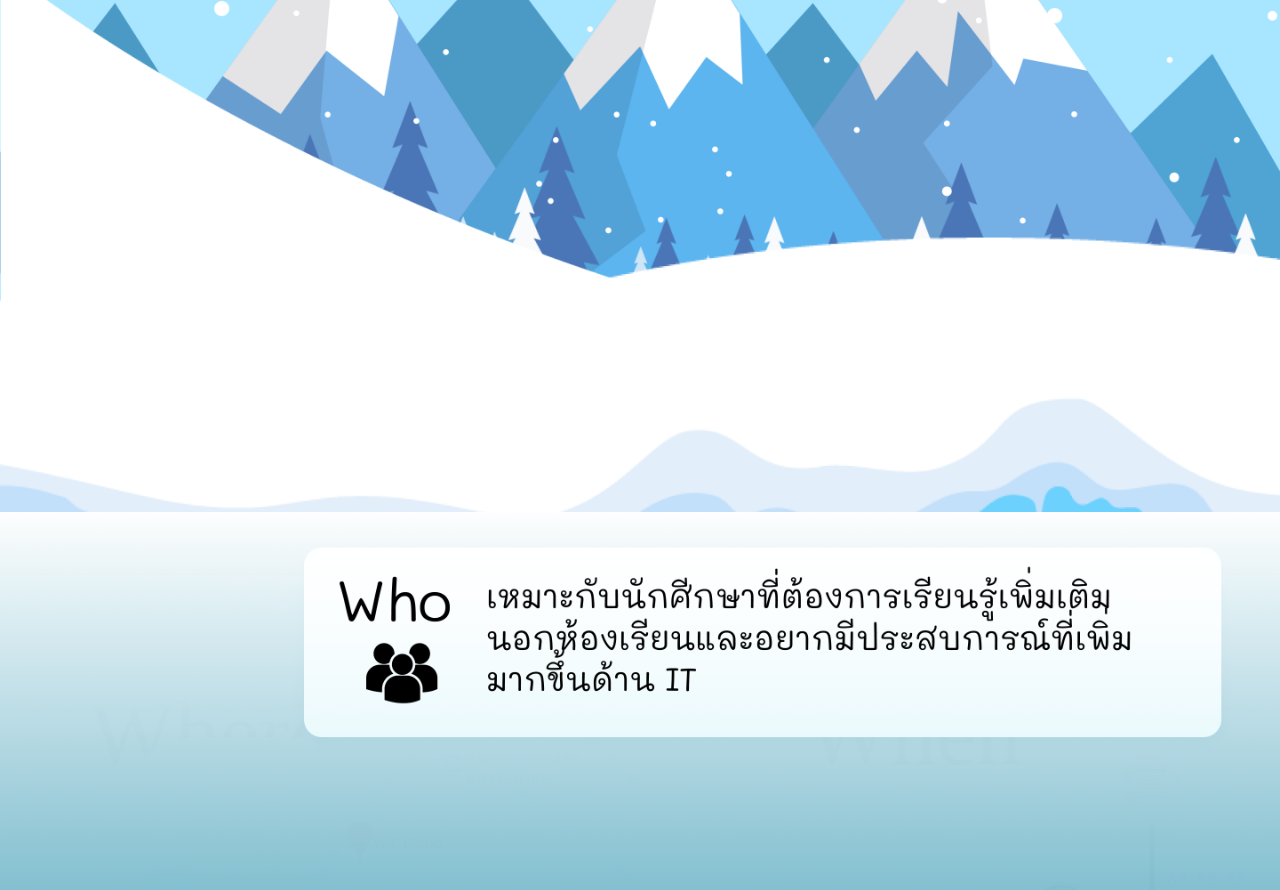
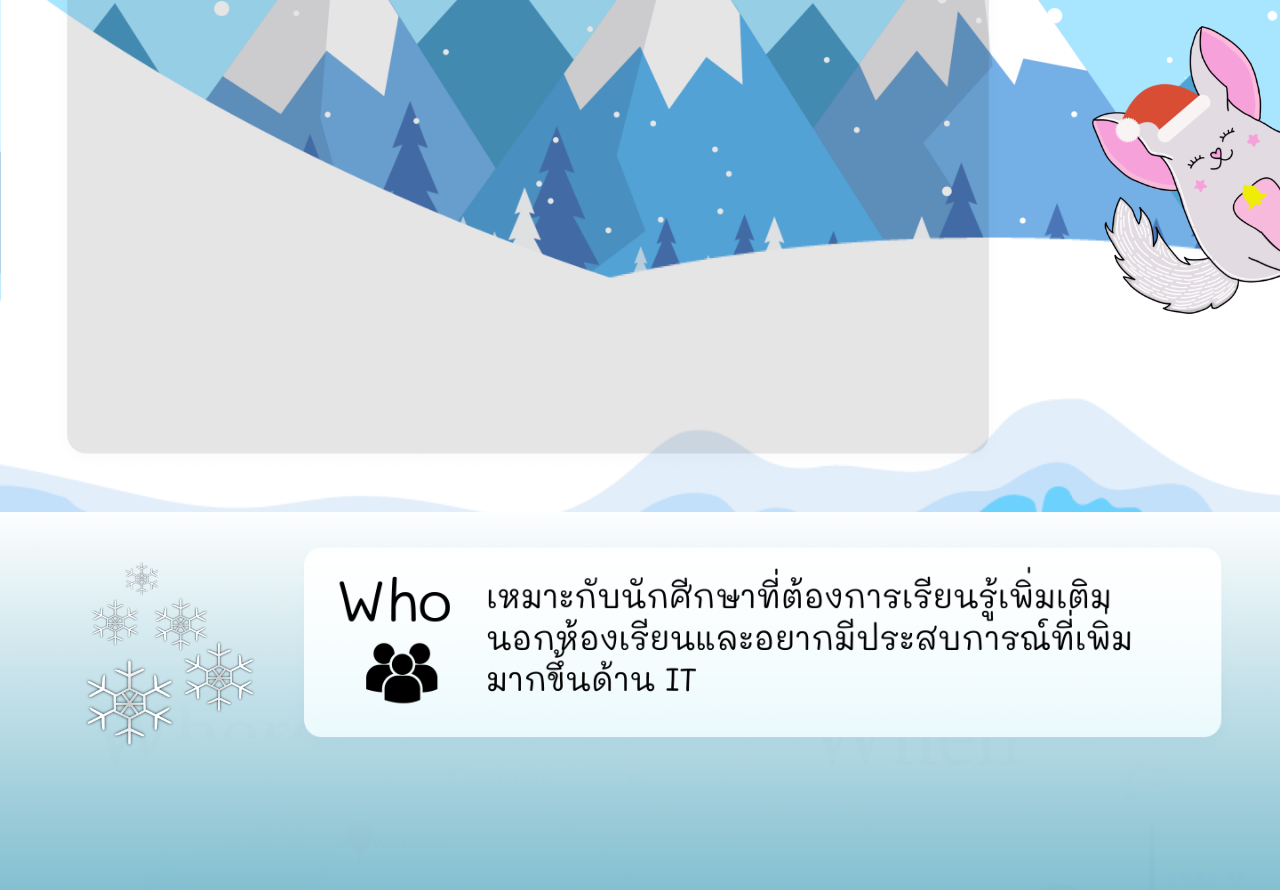
Before and after one commit to Zeferos/chinchila, a React (Create React App) app in the folder chinchilla/: page / in a window 1280 px wide. Shown: the part 1598-2488 px from the top of the page. Built offline with nearby package versions, Linux system fonts and the light colour scheme.

Commit message:
add new element

```diff
--- a/chinchilla/src/Page/WhatWho.js
+++ b/chinchilla/src/Page/WhatWho.js
@@ -29,6 +29,36 @@ const Frame = styled.img`
   width: 100%;
   z-index: 2;
 `
+const Snow = styled.img`
+  margin-top : 30px;
+  top: 133em;
+  left: 5em;
+  position: absolute;
+  width: 14%;
+  z-index: 3;
+`
+const Model = styled.img`
+  margin-top : 30px;
+  top: 93em;
+  right : 0em;
+  position: absolute;
+  width: 25%;
+  z-index: 4;
+`
+const Rectangle1 = styled.img`
+  position: absolute;
+  top: 90em;
+  left: 3em;
+  width: 960px;
+  height: 634px;
+  blend: Soft Light;
+  opacity: 0.1;
+  color: #FFFFFF;
+  effect: Drop Shadow;
+  Radius: 20px;
+  Offset: 0px, 4px;
+  z-index : 4;
+`
 
 class WhatWho extends Component {
   render() {
@@ -38,6 +68,9 @@ class WhatWho extends Component {
             <Group src='.\images\Desktop2\Group.png' />
             <Group_2 src='.\images\Desktop2\Group_2.png' />
             <Frame src='.\images\Desktop2\Frame.png' />
+            <Snow src='.\images\Desktop2\snow.png' />
+            <Model src='.\images\Desktop2\Model-01ice.png' />
+            <Rectangle1 src='.\images\Desktop2\Rectangle1.png' />
           </Background>
       </div>
     );
```
Also changed, not shown: chinchilla/public/images/Desktop2/Rectangle1.png (added), chinchilla/public/images/Desktop2/Rectangle2.png (added).
